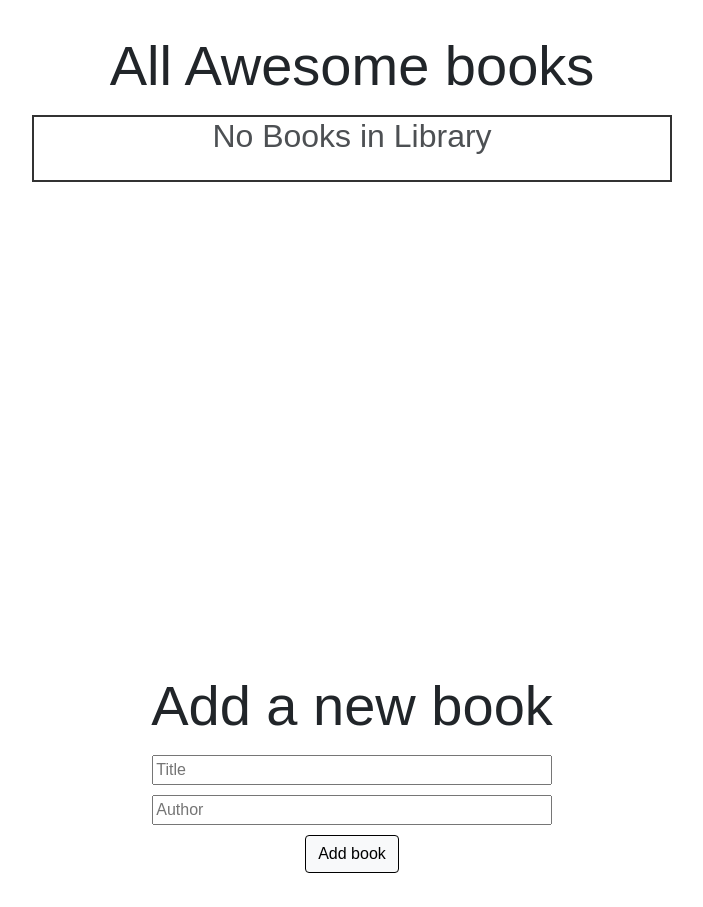
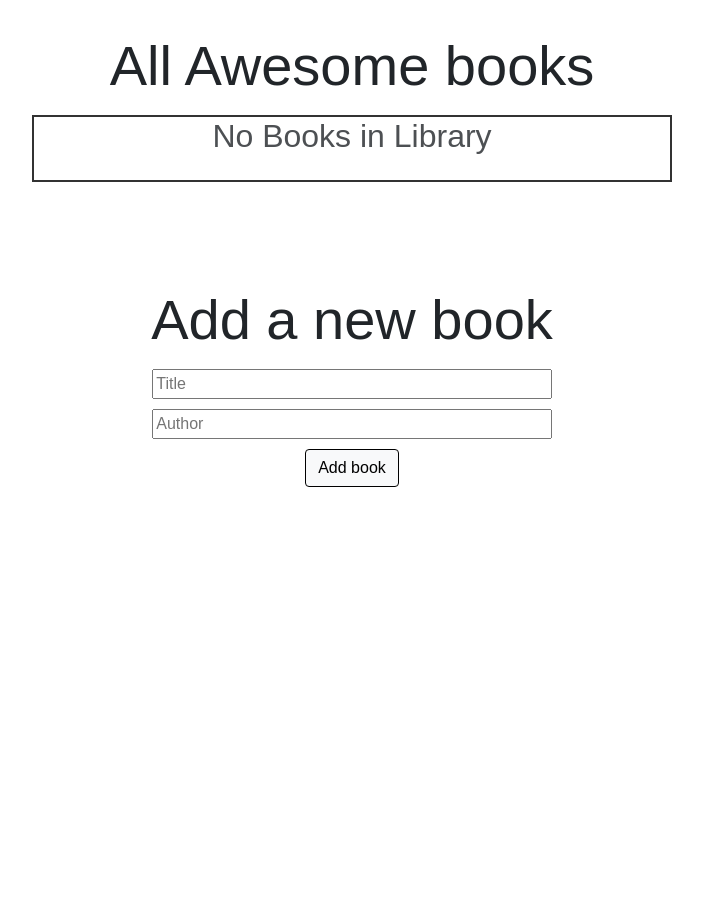
Before and after one commit to JOdiemo/awesome-books-js, a website: page index.html in a window 1280 px wide. Shown: the whole page, without its empty margins (288-991 px from the left). After the commit the page ends 800 px from the top, so only its background shows below. Drawn offline with nearby package versions, Linux system fonts and the light colour scheme; a web font is replaced by a local one.

Commit message:
Fixing margin issues

```diff
--- a/style.css
+++ b/style.css
@@ -23,7 +23,6 @@ tr {
   position: relative;
   z-index: 1;
   width: 100%;
-  min-height: 80vh;
 }
 
 .books-container {
```
Also changed, not shown: .github/workflows/linters.yml (added).
